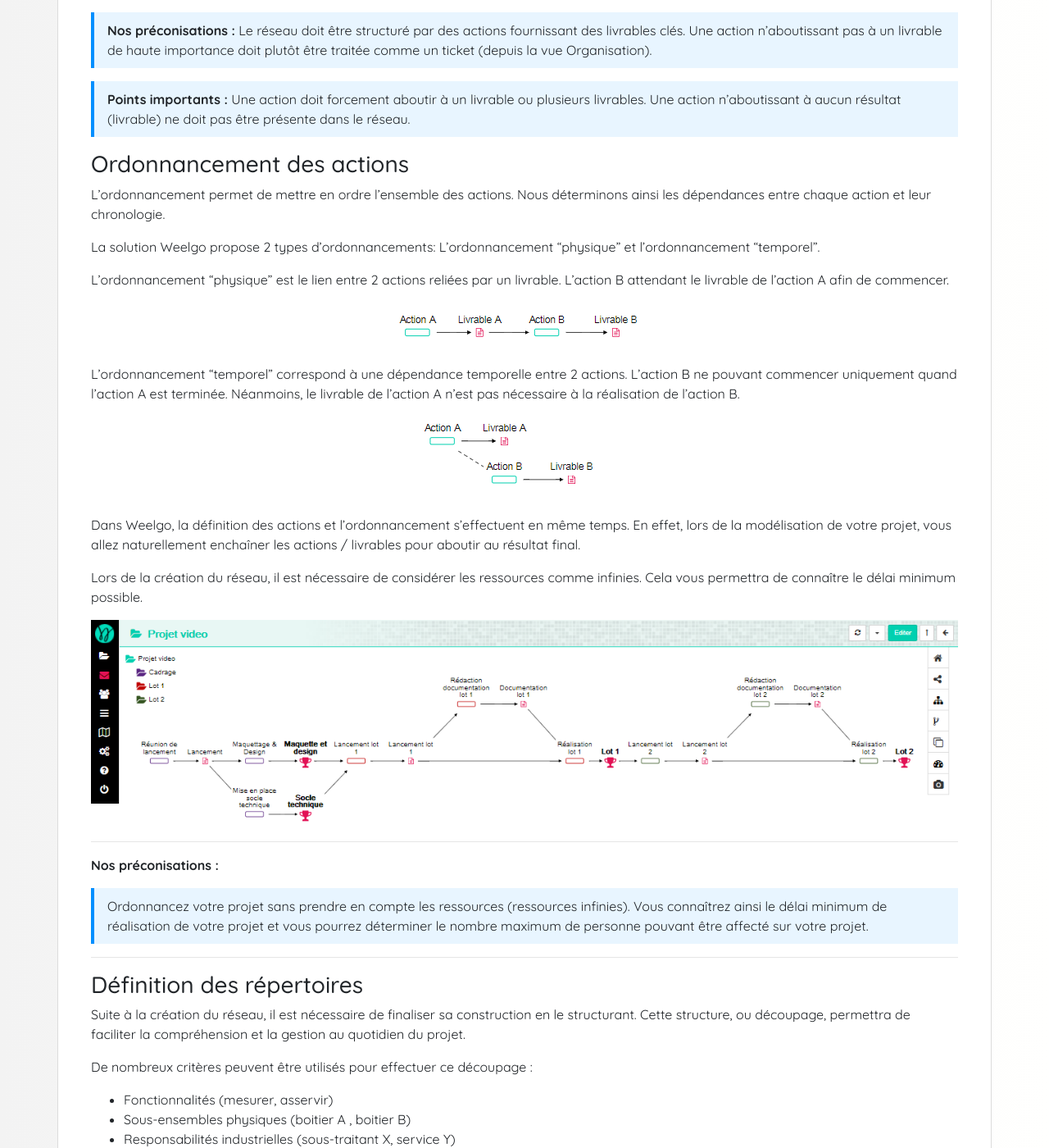
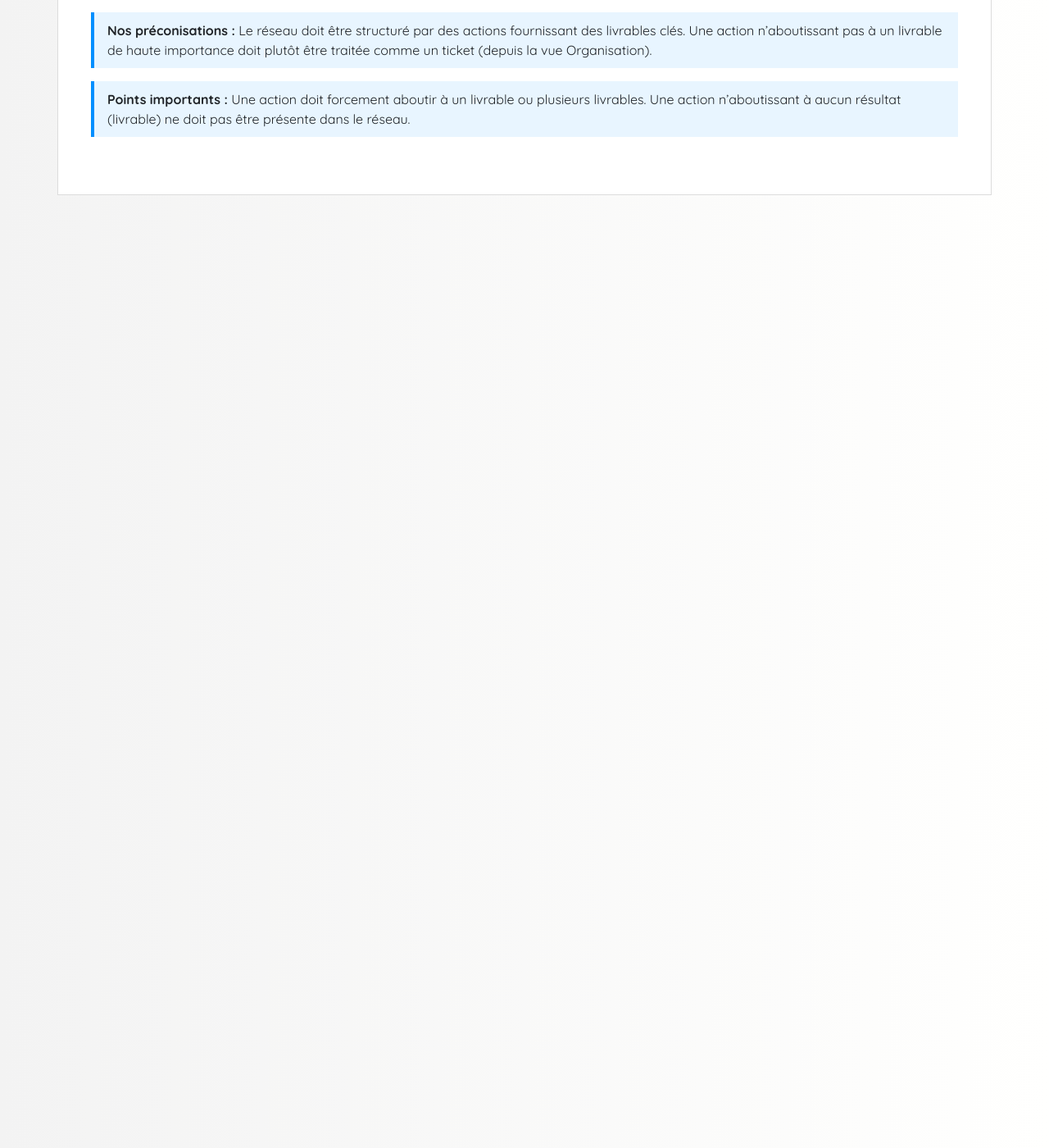
Before and after one commit to Weelgo/weelgo.github.io, a Jekyll site: the page built from fr/commencer/decouverte_de_l_application.md, in a window 1280 px wide and 1400 px high, scrolled down 1260 px. Shown: the whole window at 82% size. Built offline with Jekyll 4.4.1, drawn with Linux system fonts in a browser that asks for light colours; after the commit the page ends 1498 px from its top, so only the background shows below that; some of the changed text lies outside the part shown.

Commit message:
Amélioration

```diff
--- a/_layouts/docs_fr.html
+++ b/_layouts/docs_fr.html
@@ -14,7 +14,7 @@
 		      <div style="margin-top: 20px;text-align: center;"><a href="./" style="margin-right: 10px;"><i class="fas fa-arrow-left" style="margin-right: 7px;"></i>Retour</a> | <span style="margin-left: 10px;font-style: italic;">Estimation : {{ page.readingEstimation }} minutes</span></div>
 	    </div>
 
-	<div class="container" style="background-color: white;border: 1px solid #dcdcdc;padding: 40px;">
+	<div class="container" style="background-color: white;border: 1px solid #dcdcdc;padding: 40px;margin-bottom: 50px;">
 	      <div style="margin-bottom:30px;" class="articleContent">
 	      {{ content }}
 	      </div>
--- a/fr/commencer/decouverte_de_l_application.md
+++ b/fr/commencer/decouverte_de_l_application.md
@@ -51,108 +51,3 @@
 
 > **Points importants :**
 > Une action doit forcement aboutir à un livrable ou plusieurs livrables. Une action n'aboutissant à aucun résultat (livrable) ne doit pas être présente dans le réseau.
-
-
-### Ordonnancement des actions
-
-
-L'ordonnancement  permet de mettre en ordre l'ensemble des actions. Nous déterminons ainsi les dépendances entre chaque action et leur chronologie.
-
-La solution Weelgo propose 2 types d'ordonnancements: L'ordonnancement "physique" et l'ordonnancement "temporel".
-
-L'ordonnancement "physique" est le lien entre 2 actions reliées par un livrable. L'action B attendant le livrable de l'action A afin de commencer.
-
-<p align="center">
-<img src="/fr/img/actionLienPhysique.png">
-</p>
-
-L'ordonnancement "temporel" correspond à une dépendance temporelle entre 2 actions. L'action B ne pouvant commencer uniquement quand l'action A est terminée. Néanmoins, le livrable de l'action A n'est pas nécessaire à la réalisation de l'action B.
-
-<p align="center">
-<img src="/fr/img/actionLienTemporel.png">
-</p>
-
-Dans Weelgo, la définition des actions et l'ordonnancement s'effectuent en même temps. En effet, lors de la modélisation de votre projet, vous allez naturellement enchaîner les actions / livrables pour aboutir au résultat final.
-
-Lors de la création du réseau, il est nécessaire de considérer les ressources comme infinies. Cela vous permettra de connaître le délai minimum possible.
-
-<p align="center">
-<img src="/fr/img/reseau.png">
-</p>
-
----
-
-**Nos préconisations :**
-<a id="repertoire"></a>
->Ordonnancez votre projet sans prendre en compte les ressources (ressources infinies). Vous connaîtrez ainsi le délai minimum de réalisation de votre projet et vous pourrez déterminer le nombre maximum de personne pouvant être affecté sur votre projet.
-
----
-
-### Définition des répertoires
-
-Suite à la création du réseau, il est nécessaire de finaliser sa construction en le structurant. Cette structure, ou découpage, permettra de faciliter la compréhension et la gestion au quotidien du projet.
-
-De nombreux critères peuvent être utilisés pour effectuer ce découpage :
-
-* Fonctionnalités (mesurer, asservir)
-* Sous-ensembles physiques (boitier A , boitier B)
-* Responsabilités industrielles (sous-traitant X, service Y)
-* Types de tâches (étude, réalisation)
-* Spécialités techniques (mécanique, logiciel)
-* Ressources (ingénieurs, techniciens, outillages)
-* Coûts (devis 1, achat K, sous-traitance X)
-* Maintenance (éléments échangeables, ordre du démontage)
-* Documentation (spécifications, dossiers, procédures)
-
-Ce découpage est matérialisé par la création de répertoires et de sous-répertoires dans la vue "Réseau".
-
-<p align="center">
-<img src="/fr/img/repertoire.png">
-</p>
-
-Nous retrouvons ici deux types de découpages. Un premier découpage de haut niveau correspondant à un découpage par phase (mise en place, développement), et un découpage par ressource au niveau de la phase de développement.
-
-Il est possible de descendre de niveau si nous estimons cela nécessaire.  Ici nous avons, pour chaque ressource, effectué un découpage fonctionnel.
-
-<p align="center">
-<img src="/fr/img/repertoire2.png">
-</p>
-
-
-Ces répertoires contiendront les différentes actions nécessaires à la réalisation de votre projet.
-
-Cette architecture permet, d'avoir une vision globale de la réalisation du projet. Bien évidemment, il est possible de modifier l'affectation du découpage fonctionnelle en fonction des contraintes rencontrées lors de la réalisation du projet.
-
-De plus, l'ajout d'actions dans les répertoires permet d'afficher le réseau avec des niveaux de détails différents.
-
-__Affichage haut niveau__
-
-<p align="center">
-<img src="/fr/img/reseauHautNiveau.png">
-</p>
-
-__Affichage niveau intermédiaire__
-
-<p align="center">
-<img src="/fr/img/reseauNiveauIntermediaire.png">
-</p>
-
-__Affichage complet__
-
-<p align="center">
-<img src="/fr/img/reseauComplet.png">
-</p>
-
-Pour affecter des actions à un répertoire, il suffit de sélectionner les actions et tracer un trait vers le répertoire souhaité.
-
-<p align="center">
-<img src="/fr/img/deplacementTicketRepertoire.png">
-</p>
-
----
-<a id="organisationProjet"></a>
-**Nos préconisations :**
-
->Effectuez des découpages simples. Au plus proche de la réalité. Des découpages complexes peuvent compliquer la gestion de votre projet.
-
----
```
